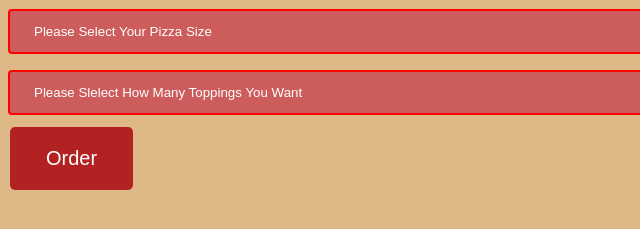
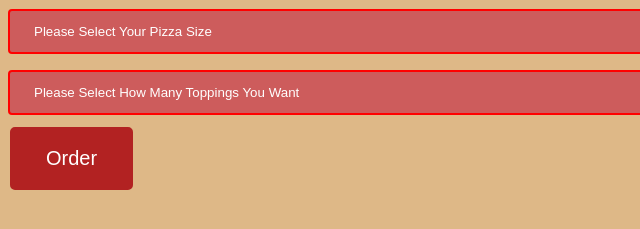
Before and after one commit to Brian-Musembi/ICS2O-Assignment-6A-HTML, a plain HTML site: page index.html in a window 1280 px wide. Shown: the part 563-792 px from the top of the page, 0-640 px from the left. Drawn offline with Linux system fonts and the light colour scheme.

Commit message:
changes to index file

```diff
--- a/index.html
+++ b/index.html
@@ -38,7 +38,7 @@
       <option name="pizza" value="extralarge">Extra Large</option>
     </select>
     <select id="number" name="pizzatoppings">
-      <option value="none">Please Slelect How Many Toppings You Want</option>
+      <option value="none">Please Select How Many Toppings You Want</option>
       <option value="1">1 Topping</option>
       <option value="2">2 Toppings</option>
       <option value="3">3 Toppings</option>
```
